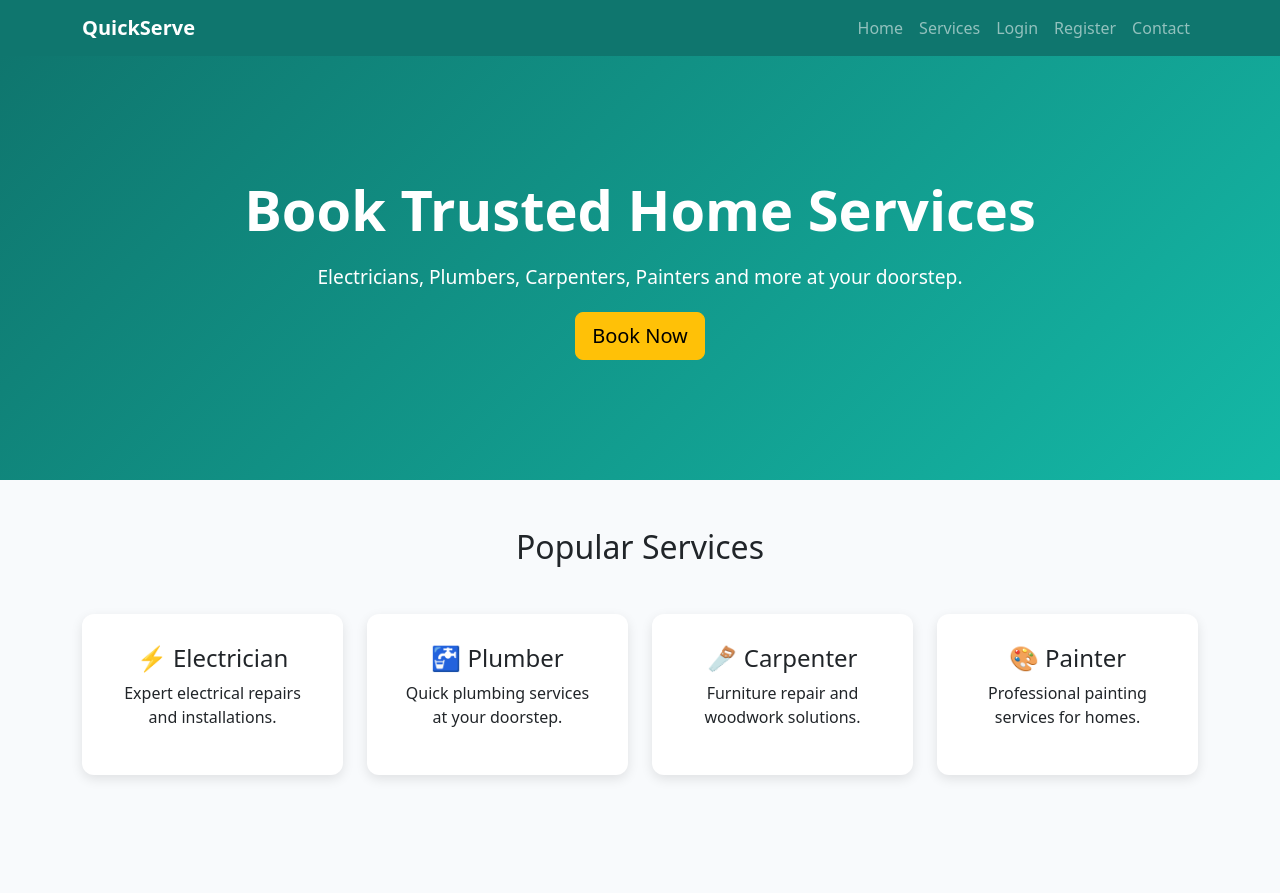
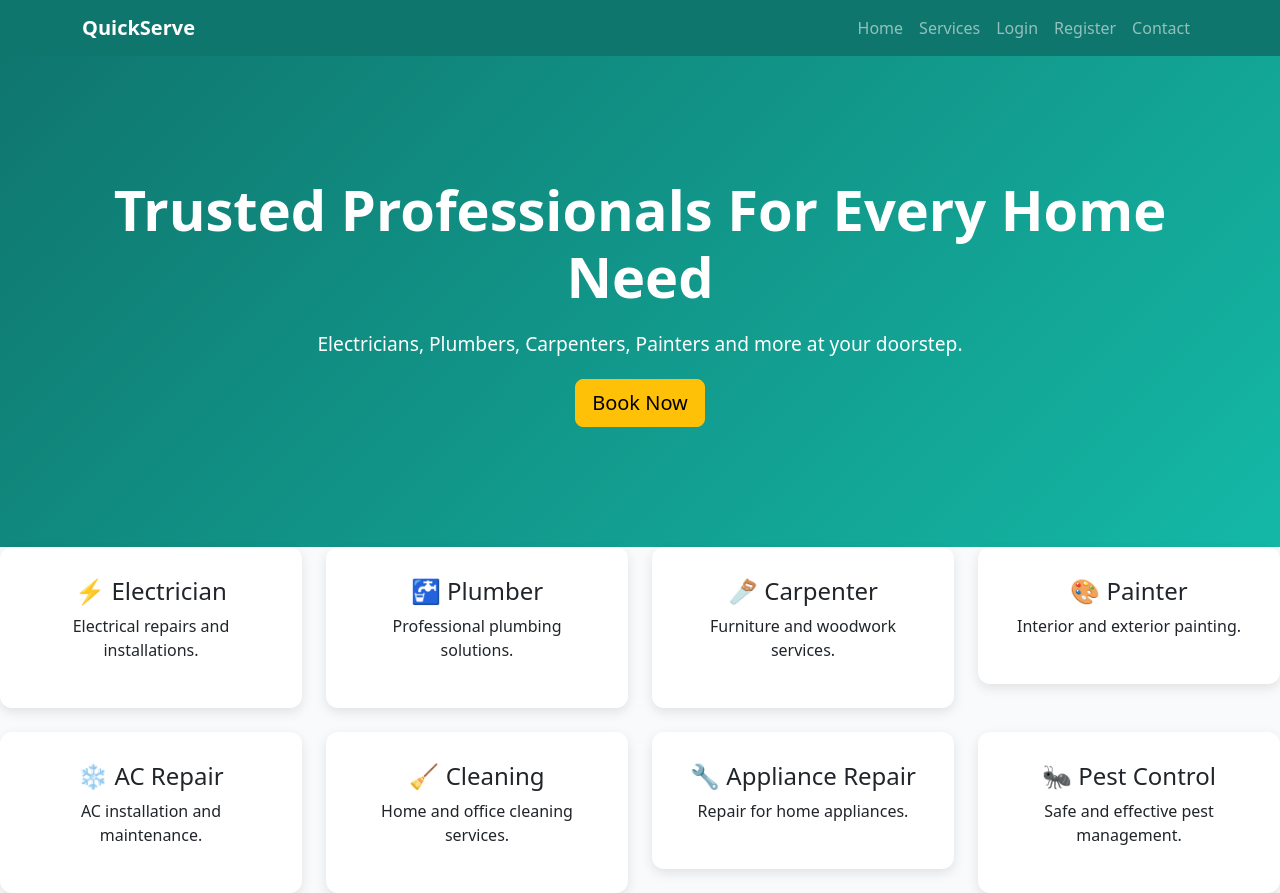
Before and after one commit to bharadwaazgaddam-source/QuickServe, a plain HTML site: page client/index.html in a window 1280 px wide. Before the commit the page ends 823 px from the top, so only its background shows below. Drawn offline with nearby package versions, Linux system fonts and the light colour scheme.

Commit message:
Add expanded services section

```diff
--- a/client/index.html
+++ b/client/index.html
@@ -64,7 +64,7 @@
         <div class="container text-center">
 
             <h1>
-                Book Trusted Home Services
+                Trusted Professionals For Every Home Need
             </h1>
 
             <p>
@@ -80,45 +80,65 @@
         </div>
 
     </section>
-    <section class="container py-5">
-
-    <h2 class="text-center mb-5">
-        Popular Services
-    </h2>
-
     <div class="row g-4">
 
     <div class="col-md-3">
         <div class="service-card text-center">
             <h4>⚡ Electrician</h4>
-                <p>Expert electrical repairs and installations.</p>
+            <p>Electrical repairs and installations.</p>
         </div>
     </div>
 
     <div class="col-md-3">
         <div class="service-card text-center">
             <h4>🚰 Plumber</h4>
-                <p>Quick plumbing services at your doorstep.</p>
+            <p>Professional plumbing solutions.</p>
         </div>
     </div>
 
     <div class="col-md-3">
         <div class="service-card text-center">
             <h4>🪚 Carpenter</h4>
-                <p>Furniture repair and woodwork solutions.</p>
+            <p>Furniture and woodwork services.</p>
         </div>
     </div>
 
     <div class="col-md-3">
         <div class="service-card text-center">
             <h4>🎨 Painter</h4>
-                <p>Professional painting services for homes.</p>
+            <p>Interior and exterior painting.</p>
+        </div>
+    </div>
+
+    <div class="col-md-3">
+        <div class="service-card text-center">
+            <h4>❄️ AC Repair</h4>
+            <p>AC installation and maintenance.</p>
+        </div>
+    </div>
+
+    <div class="col-md-3">
+        <div class="service-card text-center">
+            <h4>🧹 Cleaning</h4>
+            <p>Home and office cleaning services.</p>
+        </div>
+    </div>
+
+    <div class="col-md-3">
+        <div class="service-card text-center">
+            <h4>🔧 Appliance Repair</h4>
+            <p>Repair for home appliances.</p>
+        </div>
+    </div>
+
+    <div class="col-md-3">
+        <div class="service-card text-center">
+            <h4>🐜 Pest Control</h4>
+            <p>Safe and effective pest management.</p>
         </div>
     </div>
 
 </div>
 
-</section>
-
 </body>
 </html>
```
Lines whose indentation alone changed are shown as unchanged.
